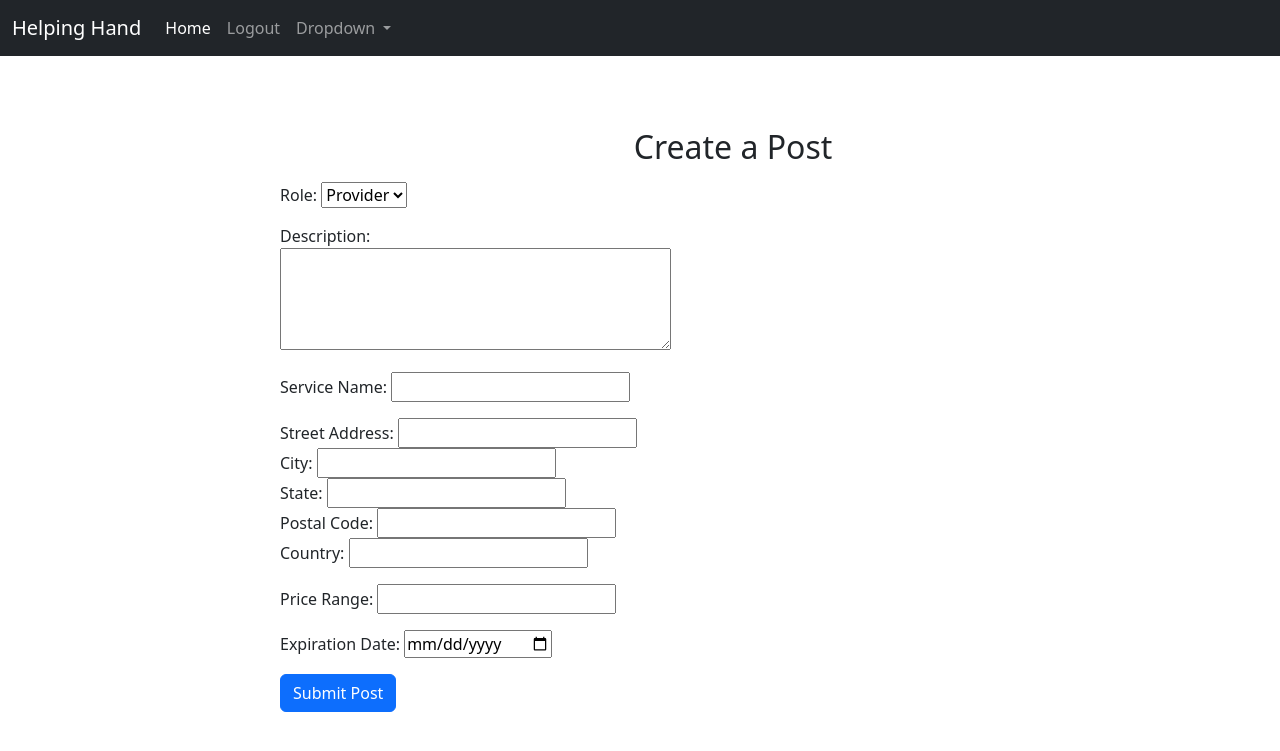
After one commit to fabianhdz/HelpingHand, a Django app: page /create-post/ in a window 1280 px wide. The commit adds this page. Shown: the top 751 px of the page. Run offline with Django 5.2, Linux system fonts and the light colour scheme; the visitor is signed in with stand-in values (Sample User, id 1).

Commit message:
Created Post HHD22

```diff
--- a/services/forms.py
+++ b/services/forms.py
@@ -1,7 +1,7 @@
 from django import forms
 from django.contrib.auth.forms import UserCreationForm
 from django.contrib.auth.models import User
-from .models import Profile
+from .models import Profile ,Post, Service, Skill, Location, Role
 
 
 class SignUpForm(UserCreationForm):
@@ -24,3 +24,35 @@ class SignUpForm(UserCreationForm):
                               zip_code=self.cleaned_data['zip_code'])
             profile.save()
         return user
+
+
+
+class PostForm(forms.ModelForm):
+    # Use ModelChoiceField to ensure the role is limited to 'Provider' or 'Client'
+    ROLE_CHOICES = [
+        ('Provider', 'Provider'),
+        ('Client', 'Client'),
+    ]
+    role = forms.ChoiceField(choices=ROLE_CHOICES, required=True)
+    # Text field for service name
+    service = forms.CharField(max_length=100, required=True)
+    # Dynamic skills (handled by JavaScript in the frontend)
+    # Standard fields
+    description = forms.CharField(widget=forms.Textarea(attrs={'rows': 4}), required=True)
+    price_range = forms.FloatField(required=True)
+    expiration_date = forms.DateField(widget=forms.DateInput(attrs={'type': 'date'}))
+
+    street_address = forms.CharField(max_length=255, required=True, initial='')
+    city = forms.CharField(max_length=100, required=True, initial='')
+    state = forms.CharField(max_length=100, required=True, initial='')
+    postal_code = forms.CharField(max_length=20, required=True, initial='')
+    country = forms.CharField(max_length=100, required=True, initial='')
+
+    class Meta:
+        model = Post
+        fields = [ 'description', 'price_range', 'expiration_date']
+        exclude = ['service', 'role', 'location']
+
+    def __init__(self, *args, **kwargs):
+        super(PostForm, self).__init__(*args, **kwargs)
+        self.fields['role'].queryset = Role.objects.exclude(name='Admin')  # Assuming 'Admin' is not a valid role for posting
--- a/services/models.py
+++ b/services/models.py
@@ -27,14 +27,24 @@ class Skill(models.Model):
 
 
 class Location(models.Model):
-    zip_code = models.IntegerField()
-    city = models.CharField(max_length=25)
-    state = models.CharField(max_length=2)
+
+    street_address = models.CharField(max_length=255)
+    city = models.CharField(max_length=100)
+    state = models.CharField(max_length=100)
+    street_address = models.CharField(max_length=255)
+    postal_code = models.CharField(max_length=20)
+    country = models.CharField(max_length=100)
+
+    def __str__(self):
+        return f"{self.street_address}, {self.city}, {self.state}, {self.postal_code}, {self.country}"
 
 
 class Service(models.Model):
-    name = models.CharField(max_length=20)
+    name = models.CharField(max_length=100, unique = True)
     users = models.ManyToManyField(User, through='Post')
+
+    def __str__(self):
+        return self.name
 
 
 class TrustFactor(models.Model):
@@ -55,7 +65,11 @@ class Appointment(models.Model):
 
 
 class Role(models.Model):
-    name = models.CharField(max_length=20)
+    ROLE_CHOICES = [
+        ('provider', 'Provider'),
+        ('client', 'Client'),
+    ]
+    name = models.CharField(max_length=20, choices=ROLE_CHOICES)
     users = models.ManyToManyField(User, through='Post', related_name='roles')
 
 
@@ -67,3 +81,4 @@ class Post(models.Model):
     user = models.ForeignKey(User, on_delete=models.CASCADE)
     location = models.ForeignKey(Location, on_delete=models.CASCADE)
     role = models.ForeignKey(Role, on_delete=models.CASCADE)  # Foreign key to Role
+    description = models.TextField()
--- /dev/null
+++ b/services/templates/create_post.html
@@ -0,0 +1,79 @@
+{% extends 'base.html' %}
+
+{% block content %}
+<div class="container mt-5">
+    <div class="row">
+        <div class="col-md 8 offset-md-2">
+            <h2 class="mb-3 text-center">Create a Post</h2>
+            <form method="post" class="needs-validation" novalidate>
+                {% csrf_token %}
+
+                <!-- Role Selection -->
+                <div class="form-group col-md-6 mb-3">
+                    {{ form.role.errors }}
+                    <label for="{{ form.role.id_for_label }}">Role:</label>
+                    {{ form.role }}
+                </div>
+
+                <!-- Description Field -->
+                <div class="form-group col-md-6 mb-3">
+                    {{ form.description.errors }}
+                    <label for="{{ form.description.id_for_label }}">Description:</label>
+                    {{ form.description }}
+                </div>
+
+                <!-- Service Name Input -->
+                <div class="form-group col-md-6 mb-3">
+                    {{ form.service.errors }}
+                    <label for="{{ form.service.id_for_label }}">Service Name:</label>
+                    {{ form.service }}
+                </div>
+
+                <!-- Location Selection -->
+                <div class="form-group col-md-6 mb-3">
+                    <div>
+                        <label for="street_address">Street Address:</label>
+                        <input type="text" name="street_address" id="street_address" value="{{ form.street_address.value }}">
+                    </div>
+                    <div>
+                        <label for="city">City:</label>
+                        <input type="text" name="city" id="city" value="{{ form.city.value }}">
+                    </div>
+                    <div>
+                        <label for="state">State:</label>
+                        <input type="text" name="state" id="state" value="{{ form.state.value }}">
+                    </div>
+                    <div>
+                        <label for="postal_code">Postal Code:</label>
+                        <input type="text" name="postal_code" id="postal_code" value="{{ form.postal_code.value }}">
+                    </div>
+                    <div>
+                        <label for="country">Country:</label>
+                        <input type="text" name="country" id="country" value="{{ form.country.value }}">
+                    </div>
+                </div>
+
+                <!-- Price Range Input -->
+                <div class="form-group col-md-6 mb-3">
+                    {{ form.price_range.errors }}
+                    <label for="{{ form.price_range.id_for_label }}">Price Range:</label>
+                    {{ form.price_range }}
+                </div>
+
+                <!-- Expiration Date Input -->
+                <div class="form-group col-md-6 mb-3">
+                    {{ form.expiration_date.errors }}
+                    <label for="{{ form.expiration_date.id_for_label }}">Expiration Date:</label>
+                    {{ form.expiration_date }}
+                </div>
+
+                <!-- Skills Input -->
+
+
+                <!-- Submit Button -->
+                <button type="submit" class="btn btn-primary">Submit Post</button>
+            </form>
+        </div>
+    </div>
+</div>
+{% endblock %}
--- a/services/urls.py
+++ b/services/urls.py
@@ -7,5 +7,6 @@ from . import views
 urlpatterns = [
     path('', views.home, name='home'),
     path('logout/', views.logout_user, name='logout'),
-    path('signup/', views.signup, name='signup')
+    path('signup/', views.signup, name='signup'),
+    path('create-post/', views.create_post, name='create_post'),
 ]
--- a/services/views.py
+++ b/services/views.py
@@ -1,7 +1,11 @@
 from django.shortcuts import render, redirect
 from django.contrib.auth import authenticate, login, logout
 from django.contrib import messages
-from .forms import SignUpForm
+from .forms import SignUpForm, PostForm
+from django.contrib.auth.decorators import login_required
+from .models import Service, Post, Location, Role
+from django.utils import timezone
+
 
 
 def home(request):
@@ -47,3 +51,39 @@ def signup(request):
         else:
             form = SignUpForm()
         return render(request, 'signup.html', {'form': form})
+
+
+@login_required
+def create_post(request):
+    if request.method == 'POST':
+        form = PostForm(request.POST)
+        if form.is_valid():
+
+            service_name = form.cleaned_data.get('service')
+            service, _ = Service.objects.get_or_create(name=service_name.capitalize())
+            location, _ = Location.objects.get_or_create(
+            street_address=form.cleaned_data.get('street_address'),
+            city=form.cleaned_data.get('city'),
+            state=form.cleaned_data.get('state'),
+            postal_code=form.cleaned_data.get('postal_code'),
+            country=form.cleaned_data.get('country'))
+
+            role_name = form.cleaned_data.get('role')
+            role, _ = Role.objects.get_or_create(name=role_name.capitalize())
+
+            post = form.save(commit=False)
+            post.role = role
+            post.location = location
+            post.service = service
+            post.user = request.user
+            post.date = timezone.now()
+            post.save()
+            form.save_m2m()  # Save any many-to-many relationships
+
+            return redirect('home')  # Redirect to a home or another appropriate view
+        else:
+            messages.error(request, "There were errors in your form submission.")
+    else:
+        form = PostForm()
+
+    return render(request, 'create_post.html', {'form': form})
```
Also changed, not shown: services/templates/home.html (+7 -1 lines), services/migrations/0001_initial.py.
